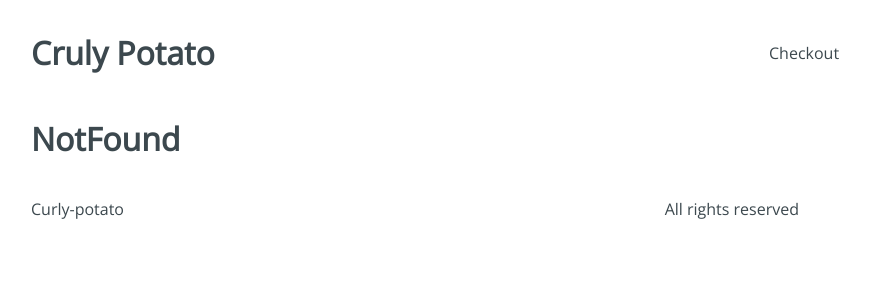
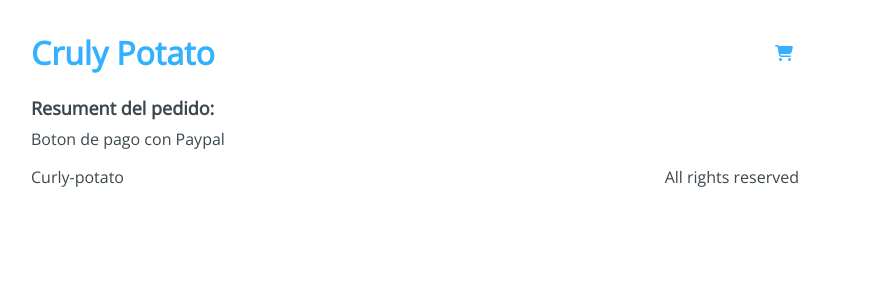
Before and after one commit to MaraAn/curly-potato, a React app: page /checkout/payment in a window 1280 px wide. Shown: the top 300 px of the page, without its empty margins (225-1095 px from the left). Built offline with nearby package versions, Linux system fonts and the light colour scheme.

Commit message:
Link+Icons

```diff
--- a/public/index.html
+++ b/public/index.html
@@ -3,7 +3,8 @@
 <head>
   <meta charset="UTF-8">
   <meta name="viewport" content="width=device-width, initial-scale=1.0">
-  <title>Document</title>
+  <script src="https://kit.fontawesome.com/371a192d8c.js" crossorigin="anonymous"></script>
+  <title>e-commerce</title>
 </head>
 <body>
   <div id="app"></div>
--- a/src/componenets/Header.jsx
+++ b/src/componenets/Header.jsx
@@ -1,13 +1,20 @@
 import React from 'react';
+import { Link } from 'react-router-dom';
 
-import '../styles/components/Header.css'
+import '../styles/components/Header.css';
 
 
 const Header = () => {
   return (
-    <div className="Header">
-      <h1 className="Header-title">Cruly Potato</h1>
-      <div className="Header-checkout">Checkout</div>
+    <div className='Header'>
+      <Link to='/'>
+        <h1 className='Header-title'>Cruly Potato</h1>
+      </Link>
+      <div className='Header-checkout'>
+        <Link to='/checkout'>
+          <i className="fas fa-shopping-cart"/>
+        </Link>
+      </div>
     </div>
   );
 }
--- a/src/containers/Checkout.jsx
+++ b/src/containers/Checkout.jsx
@@ -1,4 +1,7 @@
 import React from 'react';
+import { Link } from 'react-router-dom'
+
+
 import '../styles/containers/Checkout.css';
 
 const Checkout = () => {
@@ -11,12 +14,14 @@ const Checkout = () => {
             <h4>ITEM name</h4>
             <span>$10</span>
           </div>
-          <button type="button">Eliminar</button>
+          <button type="button"><i class="fas fa-trash"/></button>
         </div>
       </div>
       <div className="Checkout-sidebar">
         <h3>Precio Total: $10</h3>
-        <button type="button">Continuar pedido</button>
+        <Link to='/checkout/information'>
+          <button type="button">Continuar pedido</button>
+        </Link>
       </div>
     </div>
   );
--- a/src/containers/Information.jsx
+++ b/src/containers/Information.jsx
@@ -1,6 +1,7 @@
 import React from 'react';
+import { Link } from 'react-router-dom';
 
-import '../styles/containers/Information.css'
+import '../styles/containers/Information.css';
 
 const Information = () => {
   return (
@@ -27,7 +28,9 @@ const Information = () => {
             Regresar
           </div>
           <div className="Information-next">
-            pagar
+            <Link to='/checkout/payment'>
+              Pagar
+            </Link>
           </div>
         </div>
       </div>
--- a/src/containers/Payment.jsx
+++ b/src/containers/Payment.jsx
@@ -11,7 +11,6 @@ const Payment = () => {
           Boton de pago con Paypal
         </div>
       </div>
-      <div />
     </div>
   );
 }
--- a/src/routes/App.jsx
+++ b/src/routes/App.jsx
@@ -17,7 +17,7 @@ const App = () => {
           <Route exact path='/' component={Home} />
           <Route exact path='/checkout' component={Checkout} />
           <Route exact path='/checkout/information' component={Information} />
-          <Route exact path='/cheackout/payment' component={Payment} />
+          <Route exact path='/checkout/payment' component={Payment} />
           <Route exact path='/cheackout/success' component={Success} />
           <Route component={NotFound} />
         </Switch>
```
